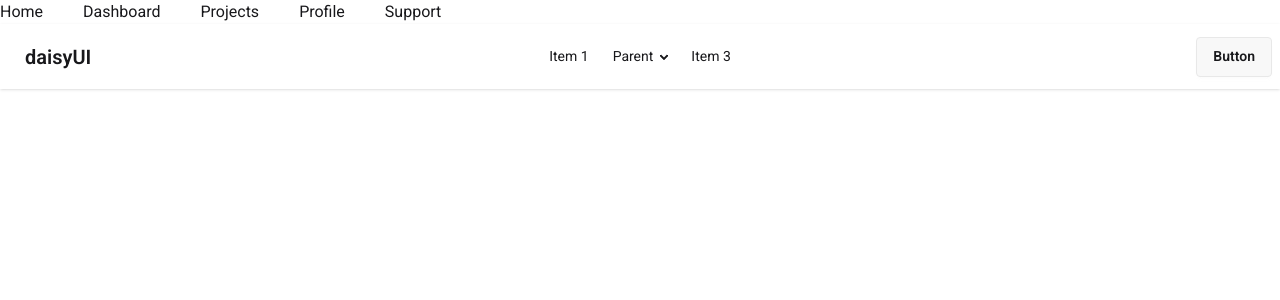
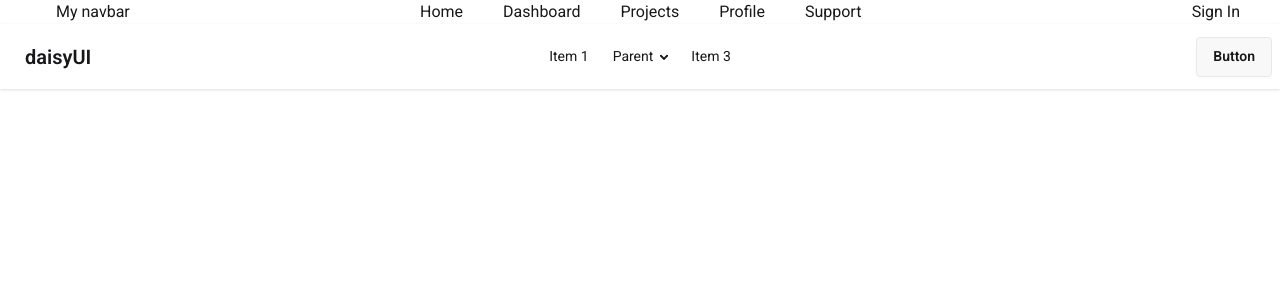
Before and after one commit to juhairulislam/react-with-tailwind, a React (Vite) app: page /support in a window 1280 px wide. Shown: the top 300 px of the page. Built offline with nearby package versions, Linux system fonts and the light colour scheme.

Commit message:
dynamic menu button toggle and menu toggle

```diff
--- a/src/Components/Navbar/Navbar.jsx
+++ b/src/Components/Navbar/Navbar.jsx
@@ -1,4 +1,5 @@
-import React from 'react';
+import { Menu, X } from 'lucide-react';
+import React, { useState } from 'react';
 
 
 const navItems = [
@@ -35,14 +36,28 @@ const navItems = [
 ];
 
 const Navbar = () => {
+
+    const [open , setOpen] = useState(false) ;
+    const Links =   navItems.map(route => <li key={route.path} className='mr-10'><a href={route.path}>{route.name}</a></li> ) ;
+
     return (
-       <nav>
-        <ul className='flex'>
+
+       <nav className='flex justify-between mx-10'>
+        <span className='flex gap-4' onClick={()=> setOpen(!open)}>
+            {open? <X className='md:hidden'></X> : <Menu className='md:hidden'></Menu>}
+            <ul className='md:hidden'>
+                {Links}
+            </ul>
+
+        <h3 className='ml-4'>My navbar</h3>
+        </span>
+        <ul className='md:flex hidden'>
             {
-                navItems.map(route => <li key={route.path} className='mr-10'><a href={route.path}>{route.name}</a></li>
-)
+                Links
+
             }
         </ul>
+        <button>Sign In</button>
        </nav>
     );
 };
```
